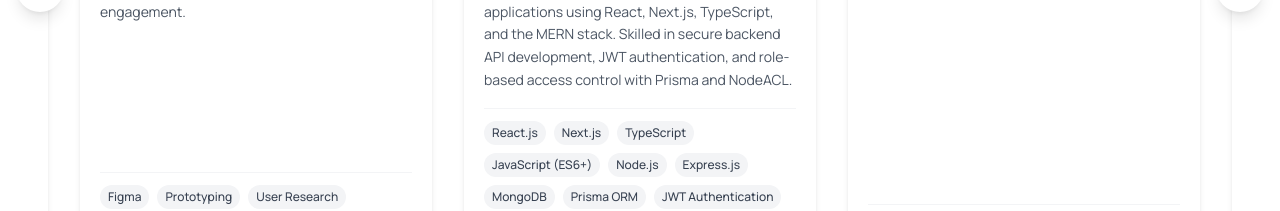
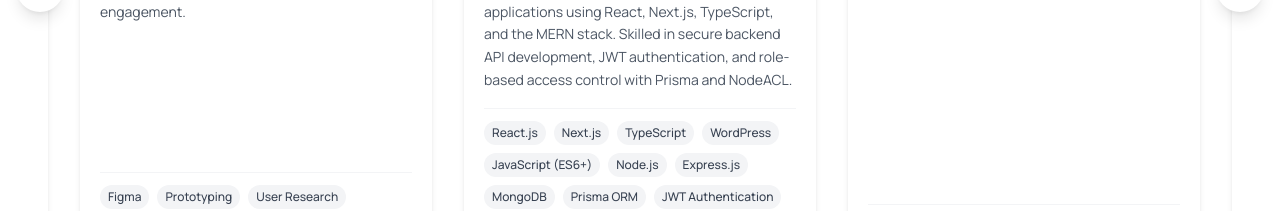
Before and after one commit to faizidev056/Portfolio-V2, a React (Vite) app: page / in a window 1280 px wide. Shown: the part 2822-3033 px from the top of the page. Built offline with nearby package versions, Linux system fonts and the light colour scheme.

Commit message:
chore: ambreen skills updated

```diff
--- a/src/components/OurTeam.jsx
+++ b/src/components/OurTeam.jsx
@@ -31,6 +31,7 @@ const OurTeam = () => {
         'React.js',
         'Next.js',
         'TypeScript',
+        'WordPress',
         'JavaScript (ES6+)',
         'Node.js',
         'Express.js',
```
